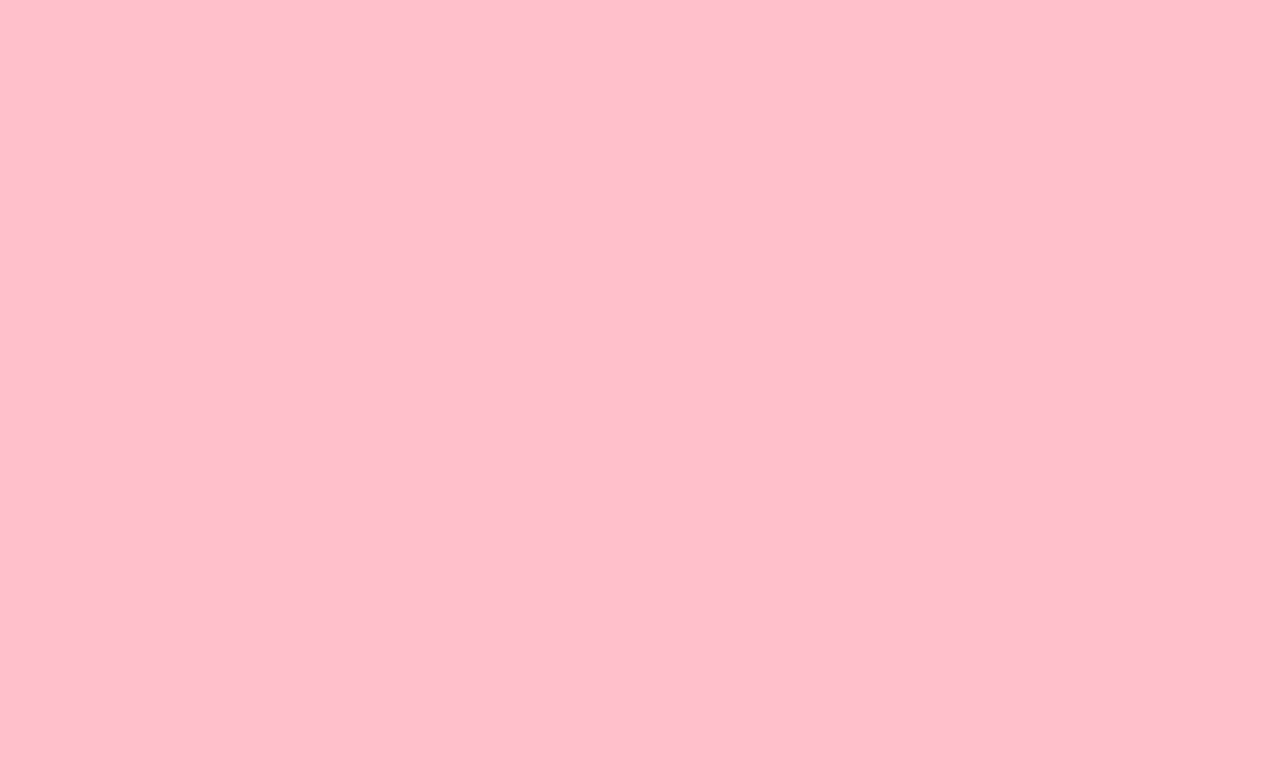
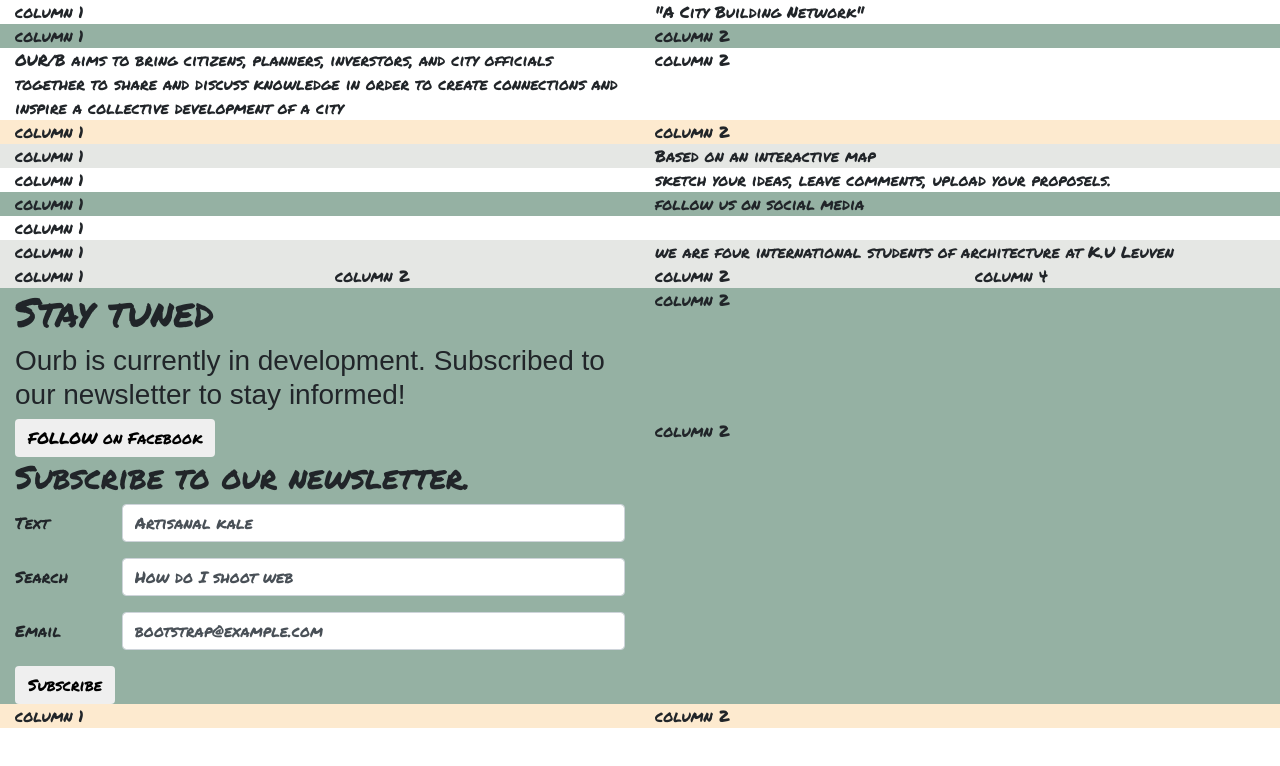
Before and after one commit to BilboAndYoda/ourb, a plain HTML site: page index.html in a window 1280 px wide. Drawn offline with nearby package versions, Linux system fonts and the light colour scheme; a script that the page names is missing; a web font is replaced by a local one.

Commit message:
setup initial site

```diff
--- a/index.html
+++ b/index.html
@@ -1,11 +1,172 @@
 <!DOCTYPE html>
 <html>
 <head>
-	<title>Our B</title>
+	<title>OurB</title>
 	<link rel="stylesheet" type="text/css" href="style.css">
+	<link rel="stylesheet" href="https://maxcdn.bootstrapcdn.com/bootstrap/4.0.0-beta.2/css/bootstrap.min.css" integrity="sha384-PsH8R72JQ3SOdhVi3uxftmaW6Vc51MKb0q5P2rRUpPvrszuE4W1povHYgTpBfshb" crossorigin="anonymous">
+	<link href="https://fonts.googleapis.com/css?family=Carrois+Gothic|Permanent+Marker" rel="stylesheet">
 </head>
 <body>
-
+	<div class="container-fluid white">
+		<div class='row'>
+			<div class='col col-lg-6'>
+				column 1
+			</div>
+			<div class='col col-lg-6'>
+				"A City Building Network"
+			</div>
+		</div>
+	</div>
+	<div class="container-fluid green">
+		<div class='row'>
+			<div class='col col-lg-6'>
+				column 1
+			</div>
+			<div class='col col-lg-6'>
+				column 2
+			</div>
+		</div>
+	</div>
+	<div class="container-fluid white">
+		<div class='row'>
+			<div class='col col-lg-6'>
+				OUR/B aims to bring citizens, planners, inverstors, and city officials
+				together to share and discuss knowledge in order to create connections and
+				inspire a collective development of a city
+			</div>
+			<div class='col col-lg-6'>
+				column 2
+			</div>
+		</div>
+	</div>
+	<div class="container-fluid orange">
+		<div class='row'>
+			<div class='col col-lg-6'>
+				column 1
+			</div>
+			<div class='col col-lg-6'>
+				column 2
+			</div>
+		</div>
+	</div>
+	<div class="container-fluid grey">
+		<div class='row'>
+			<div class='col col-lg-6'>
+				column 1
+			</div>
+			<div class='col col-lg-6'>
+				Based on an interactive map
+			</div>
+		</div>
+	</div>
+	<div class="container-fluid white">
+		<div class='row'>
+			<div class='col col-lg-6'>
+				column 1
+			</div>
+			<div class='col col-lg-6'>
+				sketch your ideas, leave comments, upload your proposels.
+			</div>
+		</div>
+	</div>
+	<div class="container-fluid green">
+		<div class='row'>
+			<div class='col col-lg-6'>
+				column 1
+			</div>
+			<div class='col col-lg-6'>
+				follow us on social media
+			</div>
+		</div>
+	</div>
+	<div class="container-fluid white">
+		<div class='row'>
+			<div class='col col-lg-6'>
+				column 1
+			</div>
+			<div class='col col-lg-6'>
+			</div>
+		</div>
+	</div>
+	<div class="container-fluid grey">
+		<div class='row'>
+			<div class='col col-lg-6'>
+				column 1
+			</div>
+			<div class='col col-lg-6'>
+				we are four international students of architecture at K.U Leuven
+			</div>
+		</div>
+	</div>
+	<div class="container-fluid grey">
+		<div class='row'>
+			<div class='col col-lg-3'>
+				column 1
+			</div>
+			<div class='col col-lg-3'>
+				column 2
+			</div>
+			<div class='col col-lg-3'>
+				column 2
+			</div>
+			<div class='col col-lg-3'>
+				column 4
+			</div>
+		</div>
+	</div>
+	<div class="container-fluid green">
+		<div class="row">
+			<div class='col col-lg-6'>
+				<h1>Stay tuned</h1>
+				<h3>Ourb is currently in development. Subscribed to our newsletter
+				to stay informed!</h3>
+				</div>
+			<div class='col col-lg-6'>
+				column 2
+			</div>
+		</div>
+		<div class='row'>
+			<div class='col col-lg-6'>
+				<button type="button" class="btn btn-default">FOLLOW on Facebook</button>
+				<h2>Subscribe to our newsletter.</h2>
+				<div class="form-group row">
+				 	<label for="example-text-input" class="col-2 col-form-label">Text</label>
+				 	<div class="col-10">
+						<input class="form-control" type="text" value="Artisanal kale" id="example-text-input">
+					</div>
+				</div>
+				<div class="form-group row">
+					<label for="example-search-input" class="col-2 col-form-label">Search</label>
+					<div class="col-10">
+						<input class="form-control" type="search" value="How do I shoot web" id="example-search-input">
+					</div>
+				</div>
+				<div class="form-group row">
+					<label for="example-email-input" class="col-2 col-form-label">Email</label>
+					<div class="col-10">
+						<input class="form-control" type="email" value="bootstrap@example.com" id="example-email-input">
+					</div>
+				</div>
+				<button type="button" class="btn btn-default">Subscribe</button>
+			</div>
+			<div class='col col-lg-6'>
+				column 2
+			</div>
+		</div>
+	</div>
+	<div class="container-fluid orange">
+		<div class='row'>
+			<div class='col col-lg-6'>
+				column 1
+			</div>
+			<div class='col col-lg-6'>
+				column 2
+			</div>
+		</div>
+	</div>
 <script type="text/javascript" src="index.js"></script>
+<script src="https://code.jquery.com/jquery-3.2.1.slim.min.js" integrity="sha384-KJ3o2DKtIkvYIK3UENzmM7KCkRr/rE9/Qpg6aAZGJwFDMVNA/GpGFF93hXpG5KkN" crossorigin="anonymous"></script>
+<script src="https://cdnjs.cloudflare.com/ajax/libs/popper.js/1.12.3/umd/popper.min.js" integrity="sha384-vFJXuSJphROIrBnz7yo7oB41mKfc8JzQZiCq4NCceLEaO4IHwicKwpJf9c9IpFgh" crossorigin="anonymous"></script>
+<script src="https://maxcdn.bootstrapcdn.com/bootstrap/4.0.0-beta.2/js/bootstrap.min.js" integrity="sha384-alpBpkh1PFOepccYVYDB4do5UnbKysX5WZXm3XxPqe5iKTfUKjNkCk9SaVuEZflJ" crossorigin="anonymous"></script>
 </body>
 </html>
--- a/index.js
+++ /dev/null
@@ -1 +0,0 @@
-alert('connected');
--- a/style.css
+++ b/style.css
@@ -1,3 +1,24 @@
-body {
-	background-color: pink;
+
+.container-fluid {
+	font-family: 'Permanent Marker', cursive;
 }
+
+.white {
+	background-color: #ffffff;
+}
+
+.green {
+	background-color: #95b1a3;
+}
+
+.orange{
+	background-color: #fdeacf;
+}
+
+.grey {
+	background-color: #e5e7e4;
+}
+
+h3 {
+	font-family: 'Carrois Gothic', sans-serif !important;
+}
```
Also changed, not shown: 1 other file.
